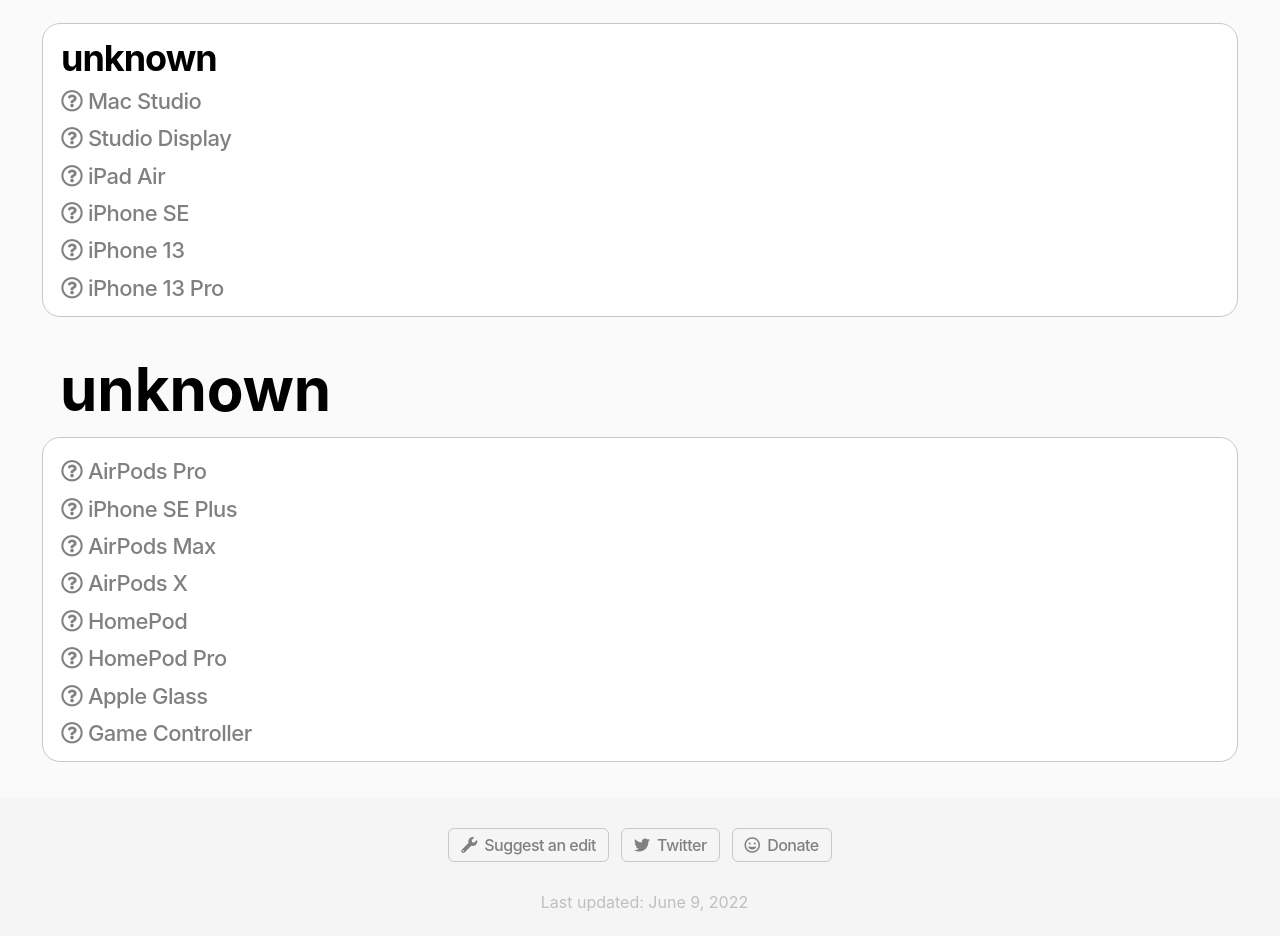
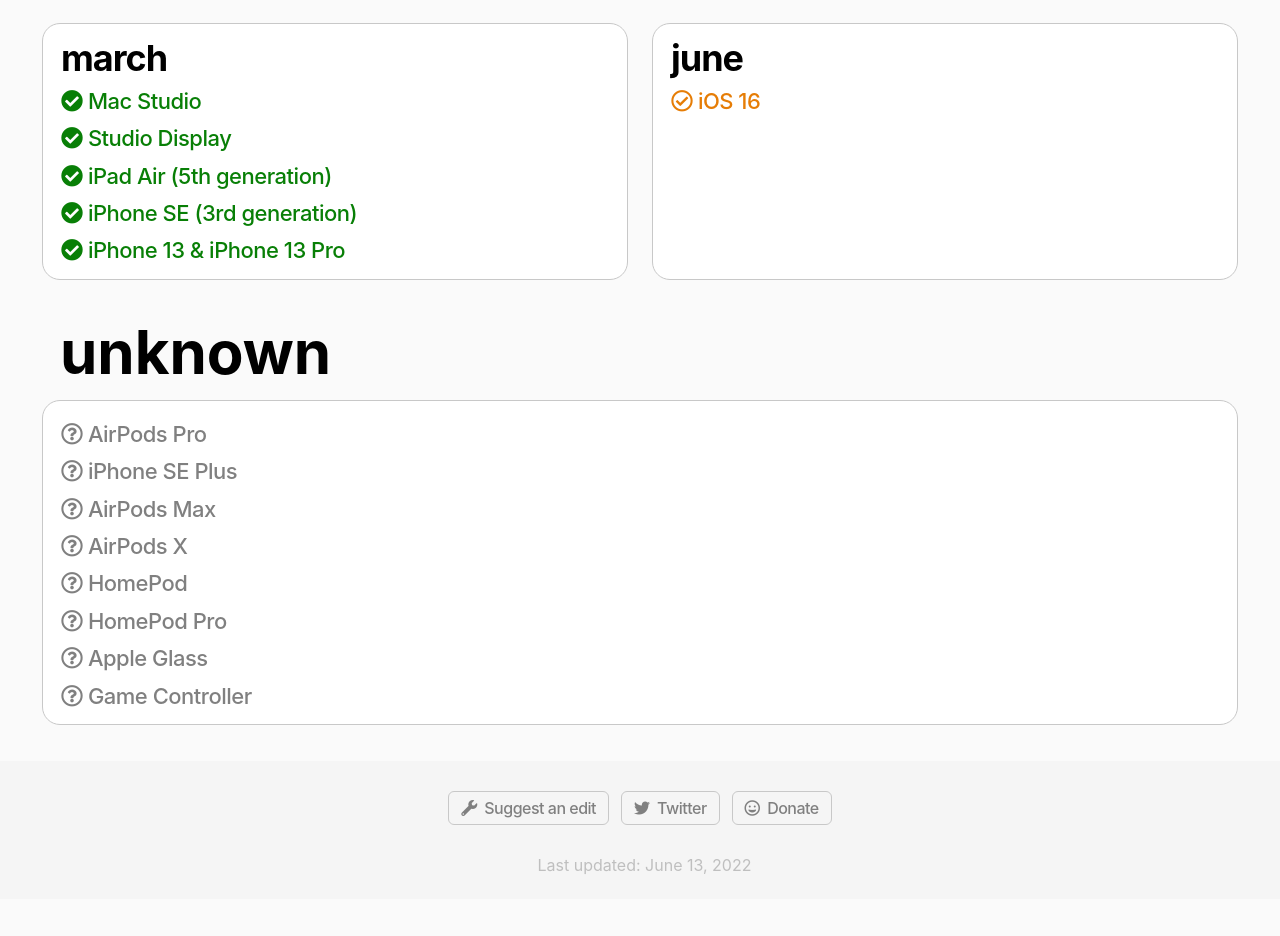
Before and after one commit to rizadh/apple-blueprints, a React (Vite) app: page / in a window 1280 px wide. Shown: the part 1482-2418 px from the top of the page. After the commit the page ends 2381 px from the top, so only its background shows below. Built offline with nearby package versions, Linux system fonts and the light colour scheme.

Commit message:
Update 2021 products

```diff
--- a/src/index.html
+++ b/src/index.html
@@ -5,10 +5,10 @@
     <meta name="viewport" content="width=device-width, initial-scale=1" />
     <meta name="apple-mobile-web-app-capable" content="yes" />
     <meta name="apple-mobile-web-app-title" content="Blueprints" />
-    <meta name="apple-mobile-web-app-status-bar-style" content="#FAFAFA" media="(prefers-color-scheme: light)"/>
-    <meta name="apple-mobile-web-app-status-bar-style" content="#0A0A0A" media="(prefers-color-scheme: black)"/>
-    <meta name="theme-color" content="#FAFAFA" media="(prefers-color-scheme: light)">
-    <meta name="theme-color" content="#0A0A0A" media="(prefers-color-scheme: dark)">
+    <meta name="apple-mobile-web-app-status-bar-style" content="#FAFAFA" media="(prefers-color-scheme: light)" />
+    <meta name="apple-mobile-web-app-status-bar-style" content="#0A0A0A" media="(prefers-color-scheme: black)" />
+    <meta name="theme-color" content="#FAFAFA" media="(prefers-color-scheme: light)" />
+    <meta name="theme-color" content="#0A0A0A" media="(prefers-color-scheme: dark)" />
     <!-- iPhone Xs Max (1242px x 2688px) -->
     <link
       rel="apple-touch-startup-image"
@@ -110,7 +110,7 @@
     </div>
 
     <script>
-      document.getElementById("last-updated").innerHTML += "&nbsp;&nbsp;Last updated: June 9, 2022";
+      document.getElementById("last-updated").innerHTML += "&nbsp;&nbsp;Last updated: June 13, 2022";
     </script>
 
     <script src="./index.jsx"></script>
--- a/src/resources/data/products.js
+++ b/src/resources/data/products.js
@@ -899,71 +899,99 @@ export default [
     yearName: "2022",
     months: [
       {
-        name: "unknown",
+        name: "march",
         products: [
           {
             name: "Mac Studio",
-            status: "rumoured",
-            description: "",
-            features: [""],
+            status: "released",
+            description:
+              "The Mac Studio is an all-new desktop computer that equips the M1 Max or M1 Ultra chip, a variety of ports and a new thermal design.",
+            features: [
+              "M1 Max or M1 Ultra chip",
+              "20-core CPU",
+              "Up to 64-core GPU",
+              "Up to 128GB Unified Memory",
+              "Up to 8TB SSD",
+              "Up to 6 Thunderbolt 4 ports",
+            ],
             sources: [
               {
                 name: "Apple",
-                link: "",
+                link: "https://www.apple.com/newsroom/2022/03/apple-unveils-all-new-mac-studio-and-studio-display/",
               },
             ],
           },
           {
             name: "Studio Display",
-            status: "rumoured",
-            description: "",
-            features: [""],
+            status: "released",
+            description:
+              "The Studio Display is an all-new 27-inch 5K desktop display which features an A13 chip, a 12-megapixel camera, 6-speaker sound system, and more.",
+            features: [
+              "27-inch 5K display",
+              "A13 Bionic chip",
+              "12MP ultra wide camera",
+              "6-speaker sound system",
+              "3 USB-C ports",
+              "Spatial audio support",
+            ],
             sources: [
               {
                 name: "Apple",
-                link: "",
+                link: "https://www.apple.com/newsroom/2022/03/apple-unveils-all-new-mac-studio-and-studio-display/",
               },
             ],
           },
           {
-            name: "iPad Air",
-            status: "rumoured",
-            description: "",
-            features: [""],
+            name: "iPad Air (5th generation)",
+            status: "released",
+            description: "The new iPad Air features the new M1 chip, Touch ID, 5G connectivety, and more.",
+            features: [
+              "10.9-inch display",
+              "True Tone",
+              "M1 chip",
+              "Touch ID",
+              "Apple Pencil 2 and Magic Keyboard support",
+              "5G model",
+            ],
             sources: [
               {
                 name: "Apple",
-                link: "",
+                link: "https://www.apple.com/newsroom/2022/03/apple-introduces-the-most-powerful-and-versatile-ipad-air-ever/",
               },
             ],
           },
           {
-            name: "iPhone SE",
-            status: "rumoured",
-            description: "",
-            features: [""],
+            name: "iPhone SE (3rd generation)",
+            status: "released",
+            description: "The new iPhone SE features updated internals and 5G connectivity.",
+            features: ["iPhone 8 design", "A15 Bionic chip", "4GB RAM", "5G connectivity"],
             sources: [
               {
                 name: "Apple",
-                link: "",
+                link: "https://www.apple.com/newsroom/2022/03/apple-announces-the-new-iphone-se-a-powerful-smartphone-in-an-iconic-design/",
               },
             ],
           },
           {
-            name: "iPhone 13",
-            status: "rumoured",
-            description: "",
-            features: [""],
+            name: "iPhone 13 & iPhone 13 Pro",
+            status: "released",
+            description: "The iPhone 13 and 13 Pro now is available in a new green colour",
+            features: ["New alpine green colour"],
             sources: [
               {
                 name: "Apple",
-                link: "",
+                link: "https://www.apple.com/newsroom/2022/03/apple-introduces-gorgeous-new-green-finishes-for-the-iphone-13-lineup/",
               },
             ],
           },
+        ],
+      },
+      {
+        name: "june",
+        products: [
           {
-            name: "iPhone 13 Pro",
-            status: "rumoured",
+            name: "iOS 16",
+            status: "announced",
             description: "",
             features: [""],
             sources: [
```
